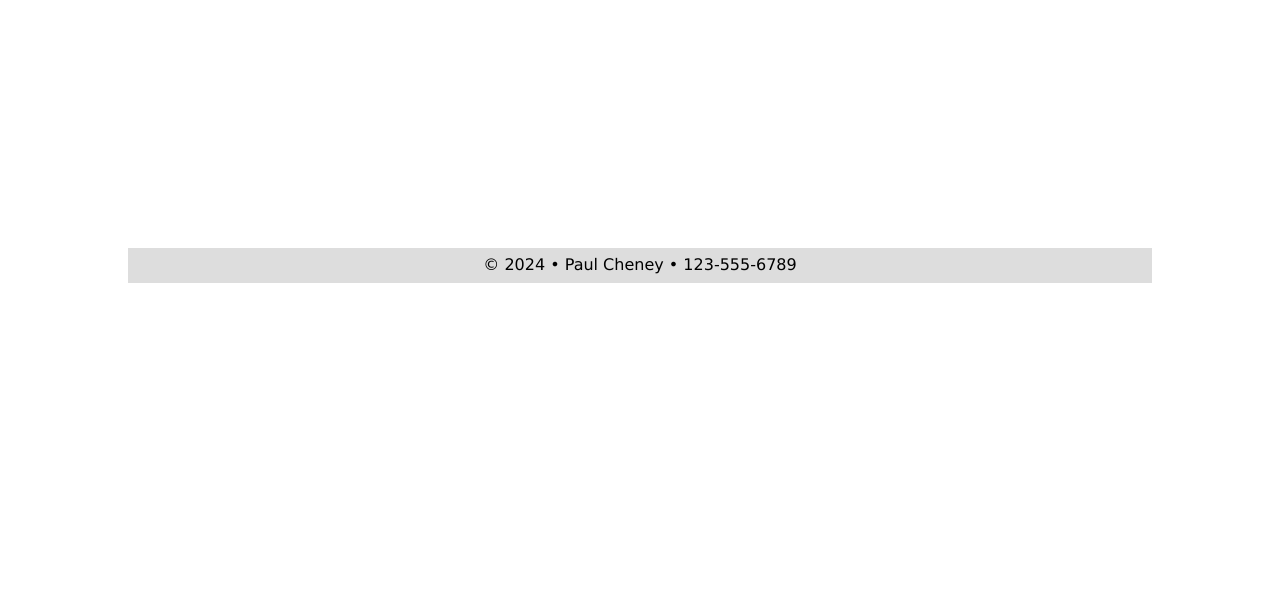
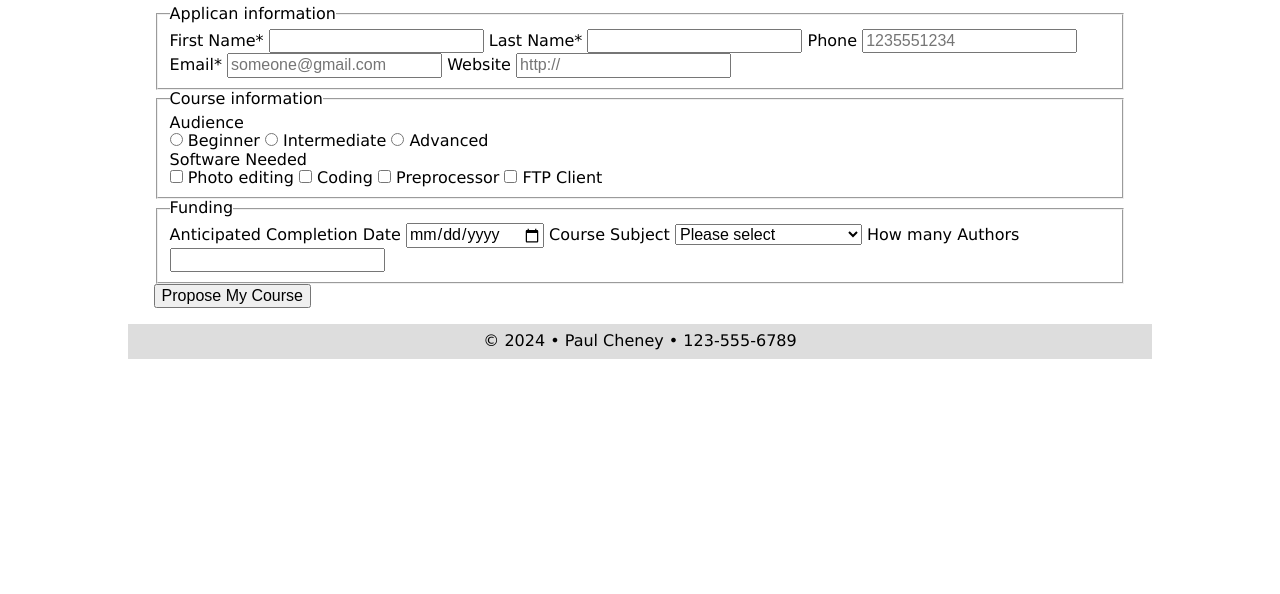
Before and after one commit to leonardotzep/wdd131, a plain HTML site: page week05/form-start/Form-start/index.html in a window 1280 px wide. Shown: the part 206-800 px from the top of the page. Drawn offline with Linux system fonts and the light colour scheme.

Commit message:
code updated

```diff
--- a/week05/form-start/Form-start/index.html
+++ b/week05/form-start/Form-start/index.html
@@ -1,4 +1,4 @@
-<!doctype html>
+@<!doctype html>
 <html lang="en">
 <head>
 <meta charset="utf-8">
@@ -48,10 +48,53 @@
 <!-- CONTENT HERE -->
 <main>
     <h1>Course Proposal Application</h1>
+        <form method="get" action="thanks.html">
+            <fieldset>
+                <legend>Applican information</legend>
+                <label>First Name* <input type="text" name="fname" required></label>
+                <label>Last Name* <input type="text" name="lname" required></label>
+                <label>Phone <input type="tel" name="phone" placeholder="1235551234"></label>
+                <label>Email* <input type="email" name="email" placeholder="someone@gmail.com" required></label>
+                <label>Website <input type="url" name="url" placeholder="http://"></label>
+            </fieldset>
 
+            <fieldset>
+                <legend>Course information</legend>
+                <div>Audience</div>
+                <label><input type="radio" name="audience" value="beginner"> Beginner</label>
+                <label><input type="radio" name="audience" value="intermediate"> Intermediate</label>
+                <label><input type="radio" name="audience" value="advanced"> Advanced</label>
 
+                <div>Software Needed</div>
+                <label><input type="checkbox" name="editing" value="yes"> Photo editing</label>
+                <label><input type="checkbox" name="code" value="yes"> Coding</label>
+                <label><input type="checkbox" name="process" value="yes"> Preprocessor</label>
+                <label><input type="checkbox" name="client" value="yes"> FTP Client</label>
+            </fieldset>
 
+            <fieldset>
+                <legend>Funding</legend>
+                <label>Anticipated Completion Date <input type="date" name="completeDate"></label>
+                <label>Course Subject
+                    <select name="Subject">
+                        <option value="">Please select</option>
+                    <option value="software">Software Development</option>
+                    <option value="software">Creative Professional</option>
+                    <option value="software">information Technology</option>
+                    <option value="software">Data Professional</option>
+                    <option value="software">Construction</option>
+                    <option value="software">Manufacturing</option>
+                    <option value="software">Business Professional</option>
+                    <option value="software">Cyber Security</option>
+                    </select>
+                </label>
 
+                <label>How many Authors <input type="number" name="authors"></label>
+            </fieldset>
+
+            <input type="submit" value="Propose My Course">
+
+        </form>
     </main>
 
 <!-- FOOTER HERE -->
```
